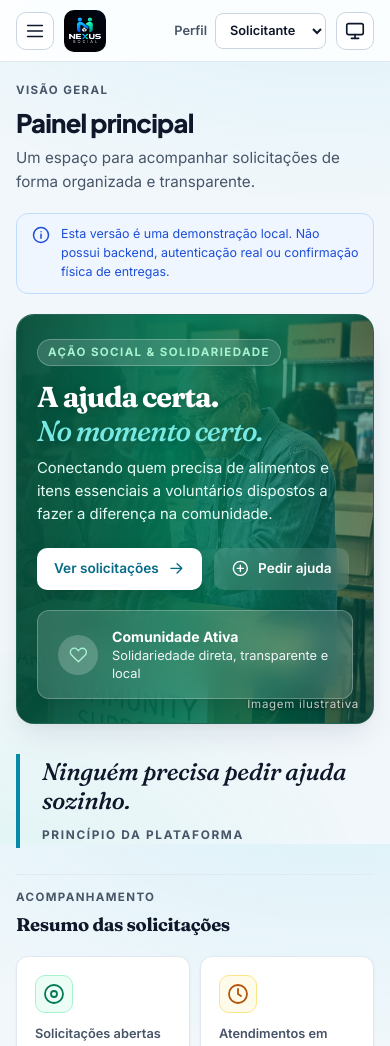
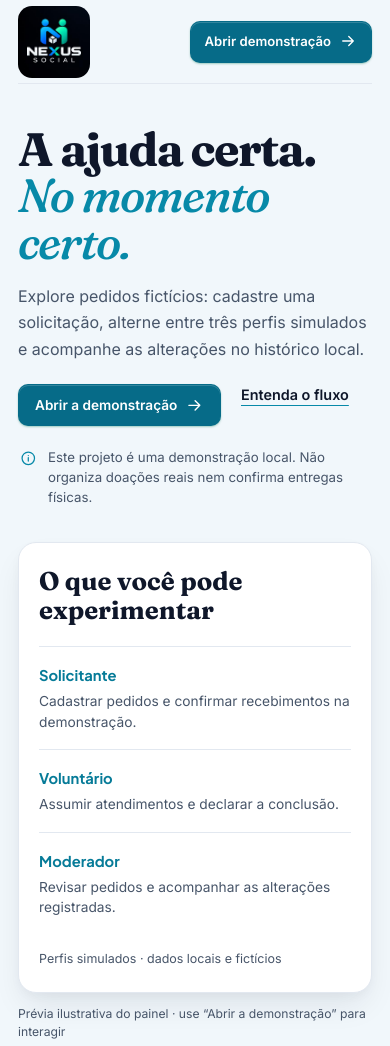
Before and after one commit to Dandan-101-aura/NEXUS-SOCIAL, a website with bundled scripts: page index.html in a window 390 px wide. Shown: the top 1046 px of the page. Built offline with nearby package versions, Linux system fonts and the light colour scheme.

Commit message:
adicionei o hero do site

```diff
--- a/JavaScript/router.js
+++ b/JavaScript/router.js
@@ -1,7 +1,8 @@
 // Roteamento leve por hash. Endereços:
-//   #/painel   #/solicitacoes   #/cadastrar   #/historico
+//   #/inicio   #/painel   #/solicitacoes   #/cadastrar   #/historico
 //   #/solicitacao/<id>   (link direto para os detalhes de uma solicitação)
 const VIEW_PATHS = Object.freeze({
+  home: "inicio",
   dashboard: "painel",
   requests: "solicitacoes",
   "new-request": "cadastrar",
@@ -20,6 +21,10 @@
 }
 
 export function parseHash(hash = window.location.hash) {
+  if (hash && !hash.startsWith("#/")) {
+    return { view: "home", id: null };
+  }
+
   const cleaned = hash.replace(/^#\/?/, "").split("?")[0];
   const [first = "", ...rest] = cleaned.split("/");
 
@@ -36,7 +41,7 @@
     return { view: "details", id };
   }
 
-  return { view: PATH_VIEWS[first] ?? "dashboard", id: null };
+  return { view: first ? PATH_VIEWS[first] ?? "dashboard" : "home", id: null };
 }
 
 export function navigateTo(view, id = null) {
@@ -52,6 +57,17 @@
 // handler(route, { initial }) roda na carga da página e a cada mudança de endereço
 // (inclusive o botão voltar/avançar do navegador).
 export function startRouter(handler) {
-  window.addEventListener("hashchange", () => handler(parseHash(), { initial: false }));
+  window.addEventListener("hashchange", () => {
+    const hash = window.location.hash;
+    if (!hash || hash.startsWith("#/")) {
+      handler(parseHash(hash), { initial: false });
+      return;
+    }
+
+    const anchor = document.getElementById(hash.slice(1));
+    if (anchor?.closest("#public-home")) {
+      handler({ view: "home", id: null }, { initial: false });
+    }
+  });
   handler(parseHash(), { initial: true });
 }
--- a/JavaScript/script.js
+++ b/JavaScript/script.js
@@ -29,6 +29,8 @@
 // Elementos da página
 // ---------------------------------------------------------------------------
 const views = [...document.querySelectorAll(".view")];
+const publicHome = document.querySelector("#public-home");
+const appShell = document.querySelector(".app-shell");
 const navigationLinks = [...document.querySelectorAll(".nav-link[data-view]")];
 const detailsNavLink = document.querySelector("#details-nav-link");
 const navigation = document.querySelector("#site-navigation");
@@ -105,6 +107,7 @@
 });
 
 const VIEW_TITLES = Object.freeze({
+  home: "Conheça o NEXUS SOCIAL",
   dashboard: "Painel principal",
   requests: "Solicitações",
   "new-request": "Cadastrar solicitação",
@@ -205,11 +208,29 @@
 // Telas e roteamento (o endereço #/... decide qual tela aparece)
 // ---------------------------------------------------------------------------
 function showView(viewName, moveFocus) {
+  if (viewName === "home") {
+    publicHome.hidden = false;
+    appShell.hidden = true;
+    for (const link of navigationLinks) {
+      link.classList.remove("is-active");
+      link.removeAttribute("aria-current");
+    }
+    document.title = "NEXUS SOCIAL | A ajuda certa. No momento certo.";
+    if (moveFocus) {
+      publicHome.focus({ preventScroll: true });
+      window.scrollTo({ top: 0 });
+    }
+    return;
+  }
+
   const targetView = document.querySelector(`#view-${viewName}`);
   const targetLink = navigationLinks.find((link) => link.dataset.view === viewName);
   if (!targetView || !targetLink) {
     return;
   }
+
+  publicHome.hidden = true;
+  appShell.hidden = false;
 
   for (const view of views) {
     const isTarget = view === targetView;
--- a/index.html
+++ b/index.html
@@ -25,15 +25,80 @@
     href="https://fonts.googleapis.com/css2?family=Inter:wght@400;500;600;700&family=Plus+Jakarta+Sans:wght@600;700;800&family=Fraunces:ital,opsz,wght@0,9..144,500;0,9..144,700;1,9..144,500&display=swap">
   <link rel="stylesheet" href="./style.css">
   <link rel="stylesheet" href="./editorial.css">
+  <link rel="stylesheet" href="./public.css">
   <script type="module" src="./JavaScript/script.js"></script>
 </head>
 
 <body>
-  <a class="skip-link" href="#main-content">Pular para o conteúdo</a>
+  <main class="public-home" id="public-home" aria-labelledby="public-title" tabindex="-1">
+    <a class="skip-link" href="#public-content">Pular para o conteúdo principal</a>
+    <header class="public-header">
+      <a class="public-brand" href="#/inicio" aria-label="NEXUS SOCIAL, página inicial">
+        <img src="./assets/nexus-social-logo.jpg" alt="NEXUS SOCIAL">
+      </a>
+      <nav class="public-nav" aria-label="Navegação da apresentação">
+        <a class="public-how-link" href="#public-how-it-works">Como funciona</a>
+        <a class="button button-primary" href="#/painel">Abrir demonstração <span class="btn-icon" data-icon="arrow-right"></span></a>
+      </nav>
+    </header>
 
-  <div class="app-shell">
+    <div class="public-content" id="public-content" tabindex="-1">
+      <section class="public-hero" aria-labelledby="public-title">
+        <div class="public-hero-copy">
+          <h1 id="public-title">A ajuda certa.<br><em>No momento certo.</em></h1>
+          <p>Explore pedidos fictícios: cadastre uma solicitação, alterne entre três perfis simulados e acompanhe as alterações no histórico local.</p>
+          <div class="public-hero-actions">
+            <a class="button button-primary" href="#/painel">Abrir a demonstração <span class="btn-icon" data-icon="arrow-right"></span></a>
+            <a class="public-secondary-link" href="#public-how-it-works">Entenda o fluxo</a>
+          </div>
+          <p class="public-demo-note"><span class="public-demo-icon" data-icon="info"></span><span>Este projeto é uma demonstração local. Não organiza doações reais nem confirma entregas físicas.</span></p>
+        </div>
+        <figure class="public-hero-visual">
+          <div class="public-panel-preview" aria-label="Prévia ilustrativa do painel e dos três perfis da demonstração">
+            <h2>O que você pode experimentar</h2>
+            <dl class="public-profile-list">
+              <div>
+                <dt>Solicitante</dt>
+                <dd>Cadastrar pedidos e confirmar recebimentos na demonstração.</dd>
+              </div>
+              <div>
+                <dt>Voluntário</dt>
+                <dd>Assumir atendimentos e declarar a conclusão.</dd>
+              </div>
+              <div>
+                <dt>Moderador</dt>
+                <dd>Revisar pedidos e acompanhar as alterações registradas.</dd>
+              </div>
+            </dl>
+            <p class="public-preview-footnote">Perfis simulados · dados locais e fictícios</p>
+          </div>
+          <figcaption>Prévia ilustrativa do painel · use “Abrir a demonstração” para interagir</figcaption>
+        </figure>
+      </section>
+
+      <section class="public-flow" id="public-how-it-works" aria-labelledby="public-flow-title">
+        <div class="public-flow-heading">
+          <h2 id="public-flow-title">Do pedido ao histórico, etapa por etapa.</h2>
+          <p>Veja como a demonstração organiza o acompanhamento sem esconder seus limites.</p>
+        </div>
+        <ol class="public-flow-steps">
+          <li><h3>Registrar</h3><p>Pedidos de alimentos e itens básicos usam apenas a região aproximada, como bairro ou município.</p></li>
+          <li><h3>Acompanhar</h3><p>Os estados mostram a etapa declarada do atendimento, do pedido aberto à conclusão.</p></li>
+          <li><h3>Consultar</h3><p>As alterações aparecem no histórico local. Ele é demonstrativo e pode ser editado no navegador.</p></li>
+        </ol>
+      </section>
+    </div>
+
+    <footer class="public-footer">
+      <span>NEXUS SOCIAL · A ajuda certa. No momento certo.</span>
+      <span>Projeto demonstrativo · dados fictícios e locais</span>
+    </footer>
+  </main>
+
+  <div class="app-shell" hidden>
+    <a class="skip-link" href="#main-content">Pular para o conteúdo</a>
     <aside class="sidebar" id="site-navigation" aria-label="Navegação principal">
-      <a class="brand" href="#/painel" aria-label="NEXUS SOCIAL, painel principal">
+      <a class="brand" href="#/inicio" aria-label="NEXUS SOCIAL, página inicial">
         <img class="brand-logo" src="./assets/nexus-social-logo.jpg" alt="NEXUS SOCIAL">
       </a>
 
--- /dev/null
+++ b/public.css
@@ -0,0 +1,376 @@
+.public-home {
+  min-height: 100vh;
+  padding: 0 clamp(20px, 5vw, 72px) 28px;
+  background: var(--bg);
+  color: var(--text);
+}
+
+.public-header,
+.public-content,
+.public-footer {
+  width: min(100%, 1240px);
+  margin-inline: auto;
+}
+
+.public-header {
+  display: flex;
+  min-height: 104px;
+  align-items: center;
+  justify-content: space-between;
+  gap: 24px;
+  border-bottom: 1px solid var(--border);
+}
+
+.public-brand {
+  display: inline-flex;
+  align-items: center;
+  border-radius: 14px;
+}
+
+.public-brand img {
+  display: block;
+  width: 84px;
+  height: 84px;
+  border-radius: 14px;
+  object-fit: contain;
+}
+
+.public-nav,
+.public-hero-actions {
+  display: flex;
+  align-items: center;
+  gap: 24px;
+}
+
+.public-how-link,
+.public-secondary-link {
+  color: var(--text);
+  font-size: 0.9rem;
+  font-weight: 600;
+  text-decoration-color: var(--primary);
+  text-underline-offset: 5px;
+}
+
+.public-hero {
+  display: grid;
+  grid-template-columns: minmax(0, 1.03fr) minmax(340px, 0.97fr);
+  align-items: center;
+  gap: clamp(40px, 6vw, 88px);
+  padding-block: clamp(36px, 5vw, 68px) clamp(48px, 6vw, 76px);
+}
+
+.public-hero-copy {
+  max-width: 620px;
+}
+
+.public-hero h1 {
+  max-width: 11ch;
+  margin: 0 0 24px;
+  font-family: var(--font-serif);
+  font-size: clamp(3.2rem, 6vw, 5.65rem);
+  font-weight: 600;
+  letter-spacing: -0.035em;
+  line-height: 0.99;
+}
+
+.public-hero h1 em {
+  color: var(--primary);
+  font-weight: 500;
+}
+
+.public-hero-copy > p:not(.public-demo-note) {
+  max-width: 54ch;
+  margin: 0 0 30px;
+  color: var(--muted);
+  font-size: clamp(1rem, 1.35vw, 1.18rem);
+  line-height: 1.65;
+}
+
+.public-hero-actions {
+  flex-wrap: wrap;
+  gap: 18px 26px;
+}
+
+.public-demo-note {
+  display: flex;
+  max-width: 55ch;
+  align-items: flex-start;
+  gap: 10px;
+  margin: 28px 0 0;
+  color: var(--muted);
+  font-size: 0.83rem;
+  line-height: 1.5;
+}
+
+.public-demo-icon {
+  display: inline-grid;
+  flex: 0 0 auto;
+  place-items: center;
+  width: 20px;
+  height: 20px;
+  color: var(--primary);
+}
+
+.public-hero-visual {
+  min-width: 0;
+  margin: 0;
+}
+
+.public-panel-preview {
+  display: flex;
+  min-height: 390px;
+  flex-direction: column;
+  justify-content: center;
+  padding: clamp(24px, 3.2vw, 42px);
+  border: 1px solid var(--border);
+  border-radius: var(--radius-lg);
+  background: var(--surface);
+  box-shadow: var(--shadow-lg);
+}
+
+.public-panel-preview h2 {
+  max-width: 16ch;
+  margin: 0 0 22px;
+  font-family: var(--font-serif);
+  font-size: clamp(1.6rem, 2.5vw, 2.1rem);
+  font-weight: 600;
+  line-height: 1.12;
+}
+
+.public-profile-list {
+  margin: 0;
+  padding: 0;
+}
+
+.public-profile-list > div {
+  display: grid;
+  grid-template-columns: minmax(112px, 0.68fr) minmax(0, 1.32fr);
+  gap: 18px;
+  padding: 17px 0;
+  border-top: 1px solid var(--border);
+}
+
+.public-profile-list dt {
+  color: var(--primary-text);
+  font-family: var(--font-display);
+  font-size: 0.92rem;
+  font-weight: 700;
+}
+
+.public-profile-list dd {
+  margin: 0;
+  color: var(--muted);
+  font-size: 0.86rem;
+  line-height: 1.5;
+}
+
+.public-preview-footnote {
+  margin: 14px 0 0;
+  color: var(--muted);
+  font-size: 0.78rem;
+}
+
+.public-hero-visual figcaption {
+  margin-top: 12px;
+  color: var(--muted);
+  font-size: 0.76rem;
+  line-height: 1.45;
+}
+
+:root:not([data-theme="dark"]) .public-nav .button-primary,
+:root:not([data-theme="dark"]) .public-hero-actions .button-primary {
+  background: var(--primary-hover);
+}
+
+:root:not([data-theme="dark"]) .public-nav .button-primary:hover,
+:root:not([data-theme="dark"]) .public-hero-actions .button-primary:hover {
+  background: #05566d;
+}
+
+.public-flow {
+  padding: 32px 0 44px;
+  border-top: 1px solid var(--border);
+}
+
+.public-flow-heading {
+  display: flex;
+  align-items: end;
+  justify-content: space-between;
+  gap: 28px;
+  margin-bottom: 34px;
+}
+
+.public-flow-heading h2 {
+  max-width: 18ch;
+  margin: 0;
+  font-family: var(--font-serif);
+  font-size: clamp(1.8rem, 3.5vw, 2.8rem);
+  font-weight: 600;
+  line-height: 1.12;
+}
+
+.public-flow-heading > p {
+  max-width: 39ch;
+  margin: 0;
+  color: var(--muted);
+  font-size: 0.92rem;
+  line-height: 1.6;
+}
+
+.public-flow-steps {
+  display: grid;
+  grid-template-columns: repeat(3, minmax(0, 1fr));
+  gap: 0;
+  margin: 0;
+  padding: 0;
+  list-style: none;
+}
+
+.public-flow-steps li {
+  padding: 6px clamp(18px, 3vw, 42px) 6px 0;
+}
+
+.public-flow-steps li + li {
+  padding-left: clamp(18px, 3vw, 42px);
+  border-left: 1px solid var(--border-strong);
+}
+
+.public-flow-steps h3 {
+  margin: 0 0 10px;
+  color: var(--primary-hover);
+  font-family: var(--font-display);
+  font-size: 1rem;
+  font-weight: 700;
+}
+
+.public-flow-steps p {
+  max-width: 34ch;
+  margin: 0;
+  color: var(--muted);
+  font-size: 0.88rem;
+  line-height: 1.6;
+}
+
+.public-footer {
+  display: flex;
+  justify-content: space-between;
+  gap: 16px;
+  padding-top: 18px;
+  border-top: 1px solid var(--border);
+  color: var(--muted);
+  font-size: 0.76rem;
+}
+
+.public-brand:focus-visible,
+.public-how-link:focus-visible,
+.public-secondary-link:focus-visible {
+  outline: 3px solid var(--ring);
+  outline-offset: 4px;
+}
+
+@media (max-width: 820px) {
+  .public-home {
+    padding-inline: 24px;
+  }
+
+  .public-hero {
+    grid-template-columns: minmax(0, 1fr);
+    gap: 34px;
+  }
+
+  .public-flow-heading {
+    align-items: flex-start;
+    flex-direction: column;
+    gap: 12px;
+  }
+}
+
+@media (max-width: 680px) {
+  .public-home {
+    padding: 0 18px 22px;
+  }
+
+  .public-header {
+    min-height: 84px;
+    gap: 12px;
+  }
+
+  .public-brand img {
+    width: 72px;
+    height: 72px;
+  }
+
+  .public-nav {
+    gap: 12px;
+  }
+
+  .public-how-link {
+    display: none;
+  }
+
+  .public-nav .button {
+    min-height: 42px;
+    padding-inline: 14px;
+    font-size: 0.82rem;
+  }
+
+  .public-hero {
+    grid-template-columns: minmax(0, 1fr);
+    gap: 34px;
+    padding-block: 42px 52px;
+  }
+
+  .public-hero h1 {
+    max-width: 12ch;
+    margin-bottom: 18px;
+    font-size: clamp(2.9rem, 12vw, 4.3rem);
+  }
+
+  .public-hero-copy > p:not(.public-demo-note) {
+    margin-bottom: 22px;
+    font-size: 1rem;
+  }
+
+  .public-hero-actions {
+    align-items: flex-start;
+    gap: 16px 20px;
+  }
+
+  .public-demo-note {
+    margin-top: 22px;
+  }
+
+  .public-panel-preview {
+    min-height: 0;
+    padding: 24px 20px;
+  }
+
+  .public-profile-list > div {
+    grid-template-columns: minmax(0, 1fr);
+    gap: 4px;
+  }
+
+  .public-flow {
+    padding-block: 28px 34px;
+  }
+
+  .public-flow-steps {
+    grid-template-columns: minmax(0, 1fr);
+  }
+
+  .public-flow-steps li,
+  .public-flow-steps li + li {
+    padding: 18px 0;
+    border-left: 0;
+    border-top: 1px solid var(--border);
+  }
+
+  .public-flow-steps li:first-child {
+    border-top: 0;
+  }
+
+  .public-footer {
+    flex-direction: column;
+    gap: 6px;
+  }
+}
```
Also changed, not shown: PRODUCT.md (added, +68 -0 lines), tests/e2e/support.js (+1 -1 lines), README.md.
